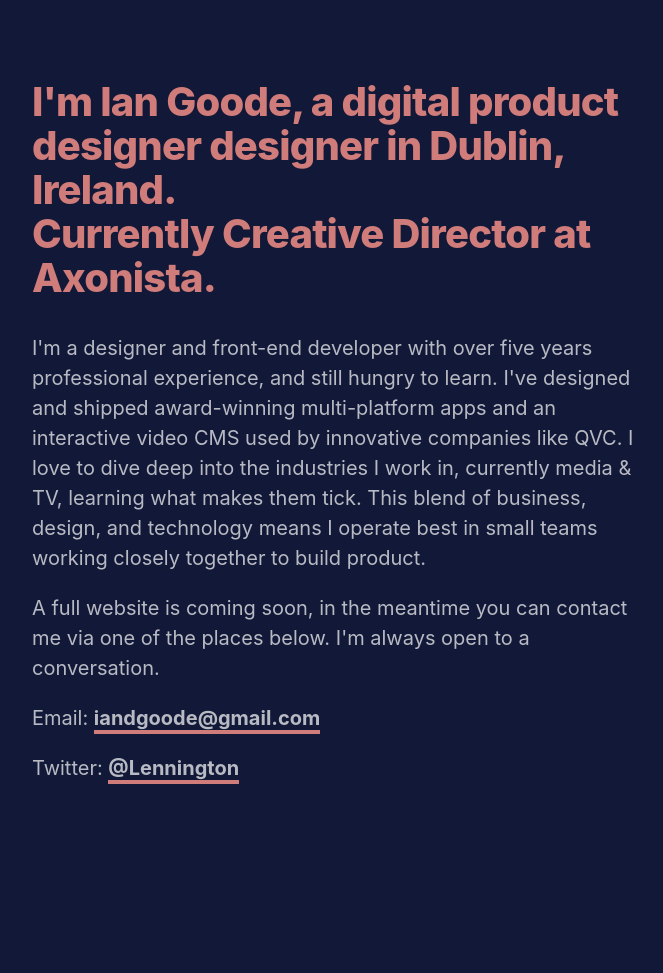
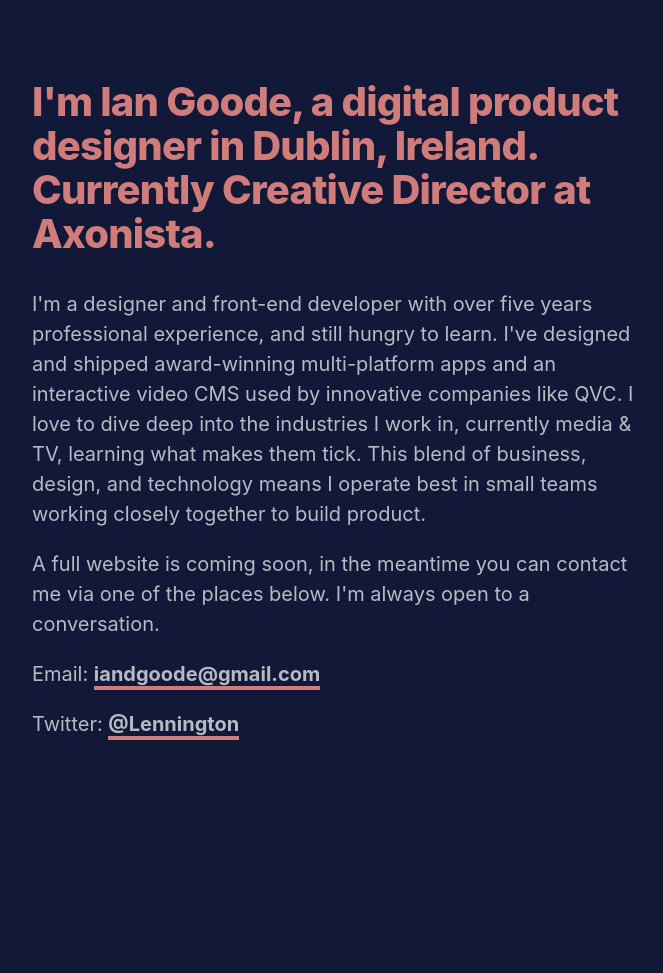
Before and after one commit to Lennington/personal-site, a Jekyll site: the page built from index.md, in a window 1280 px wide. Shown: the whole page, without its empty margins (47-710 px from the left). Built offline with Jekyll 4.4.1, drawn with Linux system fonts in a browser that asks for light colours; after the commit the page ends 929 px from its top, so only the background shows below that.

Commit message:
Fixing a typo!

```diff
--- a/_layouts/home.html
+++ b/_layouts/home.html
@@ -4,7 +4,7 @@ layout: default
 
 <section>
   <span class="stroke"></span>
-  <h1>I'm Ian Goode, a digital product designer designer in Dublin, Ireland. <br> Currently Creative Director at Axonista.</h1>
+  <h1>I'm Ian Goode, a digital product designer in Dublin, Ireland. <br> Currently Creative Director at Axonista.</h1>
   <p>I'm a designer and front-end developer with over five years professional experience, and still hungry to learn. I've designed and shipped award-winning multi-platform apps and an interactive video CMS used by innovative companies like QVC. I love to dive deep into the industries I work in, currently media & TV, learning what makes them tick. This blend of business, design, and technology means I operate best in small teams working closely together to build product.</p>
   <p>A full website is coming soon, in the meantime you can contact me via one of the places below. I'm always open to a conversation.</p>
   <p>Email: <a href="mailto:iandgoode@gmail.com">iandgoode@gmail.com</a></p>
```
